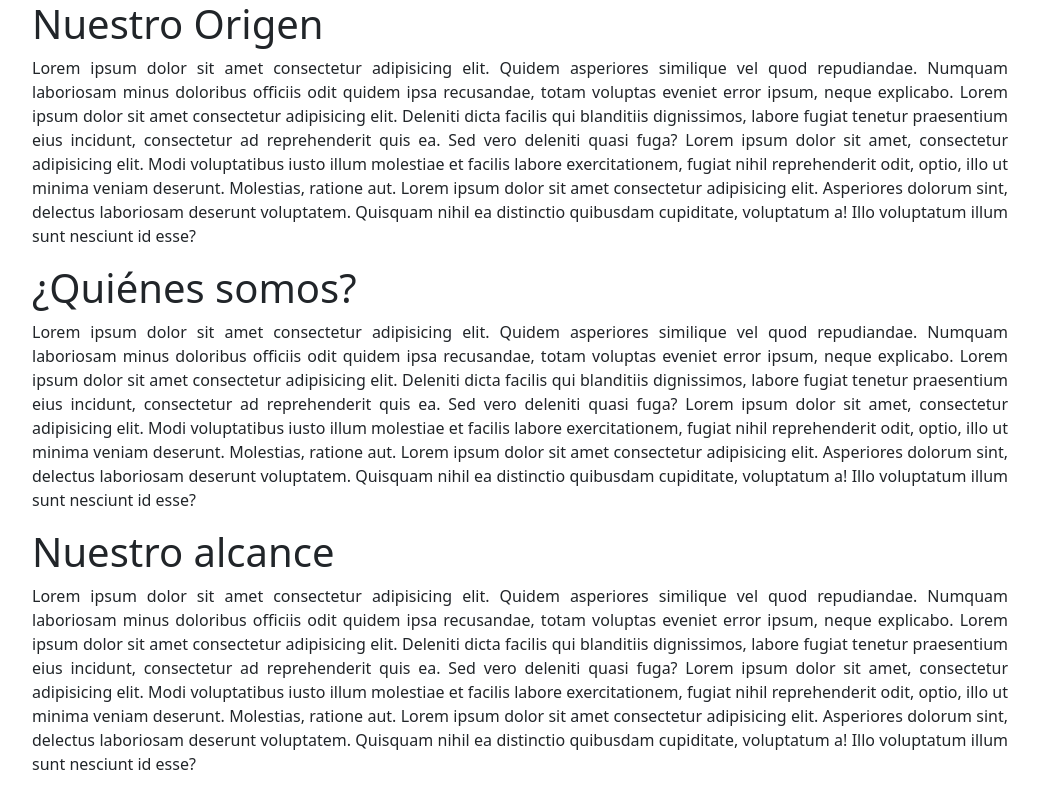
After one commit to KevinG9800/YuKnot, a PHP site: page /acerca_de_nosotros.html in a window 1280 px wide. The commit adds this page. Shown: the whole page, without its empty margins (120-1159 px from the left). Run offline with PHP 8.4, Linux system fonts and the light colour scheme.

Commit message:
Creating the basic structure of the pages

```diff
--- /dev/null
+++ b/acerca_de_nosotros.html
@@ -0,0 +1,72 @@
+<!DOCTYPE html>
+<html lang="en">
+
+<head>
+    <meta charset="UTF-8">
+    <meta http-equiv="X-UA-Compatible" content="IE=edge">
+    <meta name="viewport" content="width=device-width, initial-scale=1.0">
+    <title>Acerca de Nosotros</title>
+    <!-- Bootstrap -->
+    <link rel="stylesheet" href="css/bootstrap.min.css">
+    <!-- Custom CSS -->
+    <link rel="stylesheet" href="css/estilo01.css">
+
+</head>
+
+<body>
+    <div class="container">
+        <div class="row">
+            <div class="col-12">
+            <h1>Nuestro Origen</h1>
+            <p>Lorem ipsum dolor sit amet consectetur adipisicing elit. Quidem asperiores similique vel quod
+                repudiandae. Numquam laboriosam minus doloribus officiis odit quidem ipsa recusandae, totam voluptas
+                eveniet error ipsum, neque explicabo. Lorem ipsum dolor sit amet consectetur adipisicing elit. Deleniti
+                dicta facilis qui blanditiis dignissimos, labore fugiat tenetur praesentium eius incidunt, consectetur
+                ad reprehenderit quis ea. Sed vero deleniti quasi fuga? Lorem ipsum dolor sit amet, consectetur
+                adipisicing elit. Modi voluptatibus iusto illum molestiae et facilis labore exercitationem, fugiat nihil
+                reprehenderit odit, optio, illo ut minima veniam deserunt. Molestias, ratione aut. Lorem ipsum dolor sit
+                amet consectetur adipisicing elit. Asperiores dolorum sint, delectus laboriosam deserunt voluptatem.
+                Quisquam nihil ea distinctio quibusdam cupiditate, voluptatum a! Illo voluptatum illum sunt nesciunt id
+                esse?</p>
+            </div>
+        </div>
+        <div class="row">
+            <div class="col-12">
+            <h1>¿Quiénes somos?</h1>
+            <p>Lorem ipsum dolor sit amet consectetur adipisicing elit. Quidem asperiores similique vel quod
+                repudiandae. Numquam laboriosam minus doloribus officiis odit quidem ipsa recusandae, totam voluptas
+                eveniet error ipsum, neque explicabo. Lorem ipsum dolor sit amet consectetur adipisicing elit. Deleniti
+                dicta facilis qui blanditiis dignissimos, labore fugiat tenetur praesentium eius incidunt, consectetur
+                ad reprehenderit quis ea. Sed vero deleniti quasi fuga? Lorem ipsum dolor sit amet, consectetur
+                adipisicing elit. Modi voluptatibus iusto illum molestiae et facilis labore exercitationem, fugiat nihil
+                reprehenderit odit, optio, illo ut minima veniam deserunt. Molestias, ratione aut. Lorem ipsum dolor sit
+                amet consectetur adipisicing elit. Asperiores dolorum sint, delectus laboriosam deserunt voluptatem.
+                Quisquam nihil ea distinctio quibusdam cupiditate, voluptatum a! Illo voluptatum illum sunt nesciunt id
+                esse?</p>
+            </div>
+        </div>
+        <div class="row">
+            <div class="col-12">
+                <h1>Nuestro alcance</h1>
+            <p>Lorem ipsum dolor sit amet consectetur adipisicing elit. Quidem asperiores similique vel quod
+                repudiandae. Numquam laboriosam minus doloribus officiis odit quidem ipsa recusandae, totam voluptas
+                eveniet error ipsum, neque explicabo. Lorem ipsum dolor sit amet consectetur adipisicing elit. Deleniti
+                dicta facilis qui blanditiis dignissimos, labore fugiat tenetur praesentium eius incidunt, consectetur
+                ad reprehenderit quis ea. Sed vero deleniti quasi fuga? Lorem ipsum dolor sit amet, consectetur
+                adipisicing elit. Modi voluptatibus iusto illum molestiae et facilis labore exercitationem, fugiat nihil
+                reprehenderit odit, optio, illo ut minima veniam deserunt. Molestias, ratione aut. Lorem ipsum dolor sit
+                amet consectetur adipisicing elit. Asperiores dolorum sint, delectus laboriosam deserunt voluptatem.
+                Quisquam nihil ea distinctio quibusdam cupiditate, voluptatum a! Illo voluptatum illum sunt nesciunt id
+                esse?</p>
+            </div>
+        </div>
+
+    </div>
+
+
+
+    <!-- Bootstrap -->
+    <script src="js/bootstrap.bundle.min.js"></script>
+</body>
+
+</html>
--- a/css/estilo01.css
+++ b/css/estilo01.css
@@ -1,6 +1,7 @@
-.nav-icons{
-    padding: 10px;
+.container{
+    width: 1000px;
 }
-#nav-tab{
-    padding: 15px;
+
+p {
+    text-align: justify;
 }
--- a/example_bootstrap.html
+++ b/example_bootstrap.html
@@ -5,7 +5,7 @@
     <meta charset="UTF-8">
     <meta http-equiv="X-UA-Compatible" content="IE=edge">
     <meta name="viewport" content="width=device-width, initial-scale=1.0">
-    <title>YuKnot</title>
+    <title>Example Bootstrap 5</title>
     <!-- Bootstrap -->
     <link rel="stylesheet" href="css/bootstrap.min.css">
     <!-- Custom CSS -->
```
Also changed, not shown: acceder_cuenta.php (added, +33 -0 lines), index.html (+4 -4 lines).
